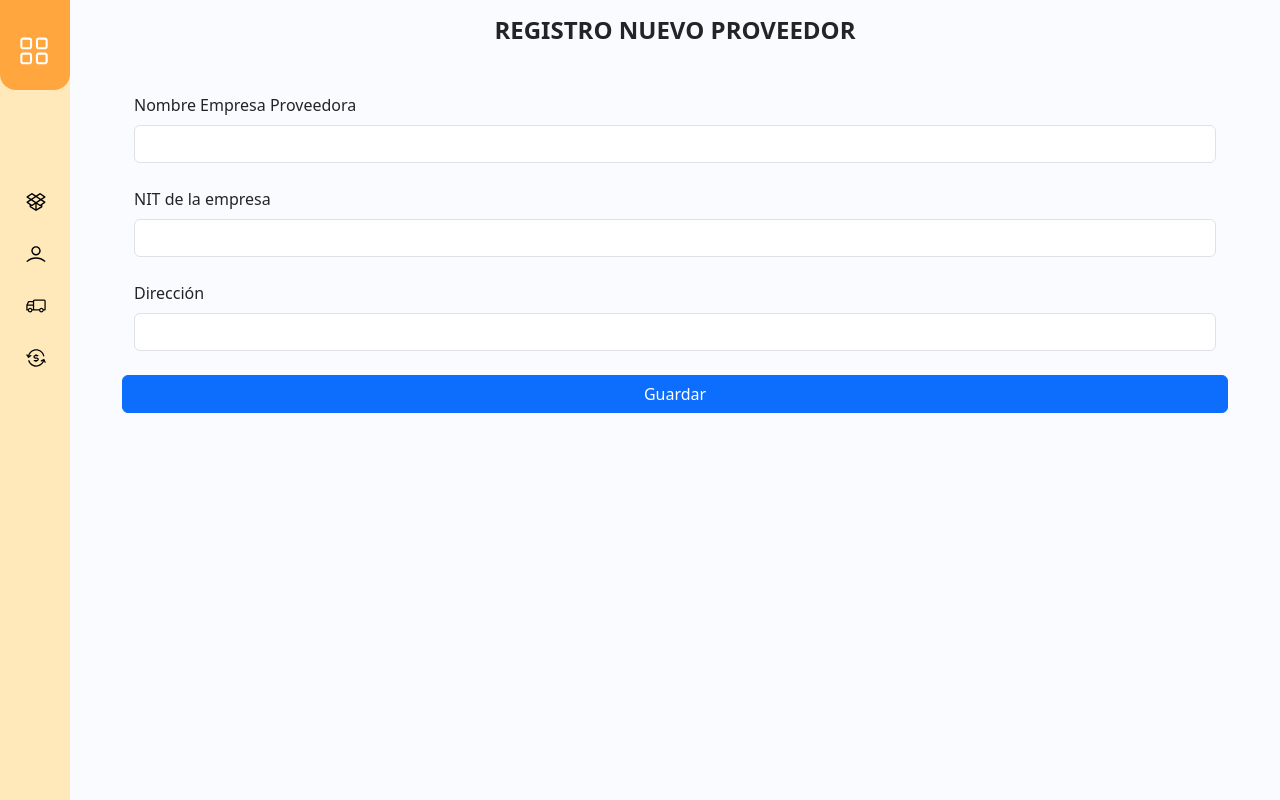
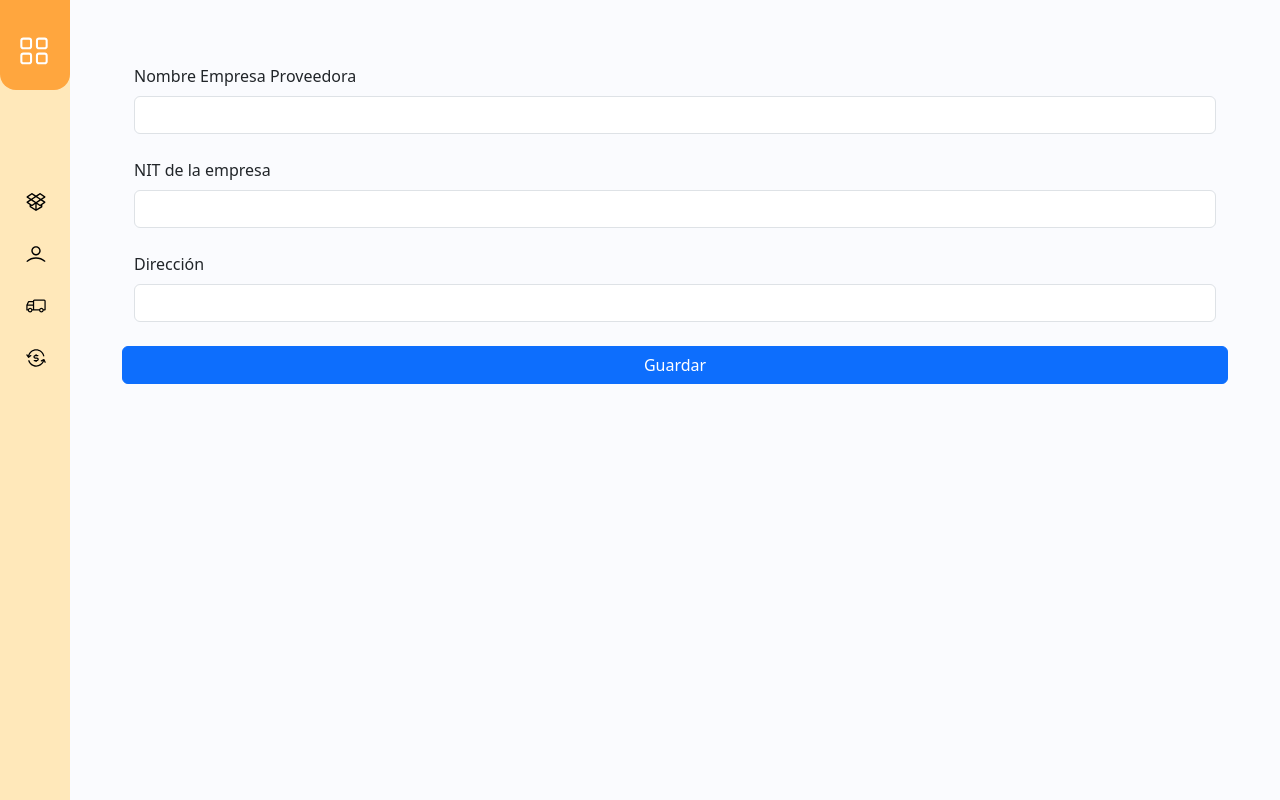
Before and after one commit to Leonel-Amaya/ADSO-Python-Flask, a Python web app: template src/templates/editar_proveedor.html in a window 1280 px wide. Run offline with Jinja, Linux system fonts and the light colour scheme; the template is opened without the code that fills it, so the values that code supplies are empty.

Commit message:
Quitando header

```diff
--- a/src/templates/editar_proveedor.html
+++ b/src/templates/editar_proveedor.html
@@ -1,9 +1,6 @@
 {% extends 'layout.html' %}
 {% block contenido %}
 <div class="main p-3">
-    <div class="text-center">
-        <h1>REGISTRO NUEVO PROVEEDOR</h1>
-    </div>
     <form action="/editar_proveedor/{{ proveedor.id }}" method="post">
         <section class="m-5">
             <div class="mb-4">
```
